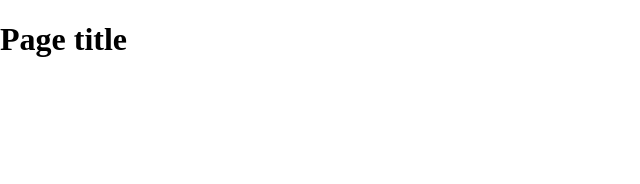
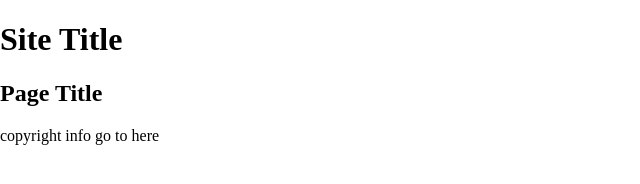
Before and after one commit to adrianonco/git-basics, a plain HTML site: page index.html in a window 1280 px wide. Shown: the whole page, without its empty margins (0-640 px from the left). Drawn offline with nearby package versions, Linux system fonts and the light colour scheme.

Commit message:
added more info to template

```diff
--- a/index.html
+++ b/index.html
@@ -14,13 +14,14 @@
     </head>
     <body>
     <header>
-	<h1>Page title</h1>
+	<h1>Site Title</h1>
     </header>
     <nav id="pageNav">
     </nav>
     <main>
+        <h2>Page Title</h2>
     </main>
-    <footer>
+    <footer>copyright info go to here
     </footer>
         <script>
 //use the modernizr load to load up external scripts. This will load the scripts asynchronously, but the order listed matters. Although it will load all scripts in parallel, it will execute them in the order listed
```
